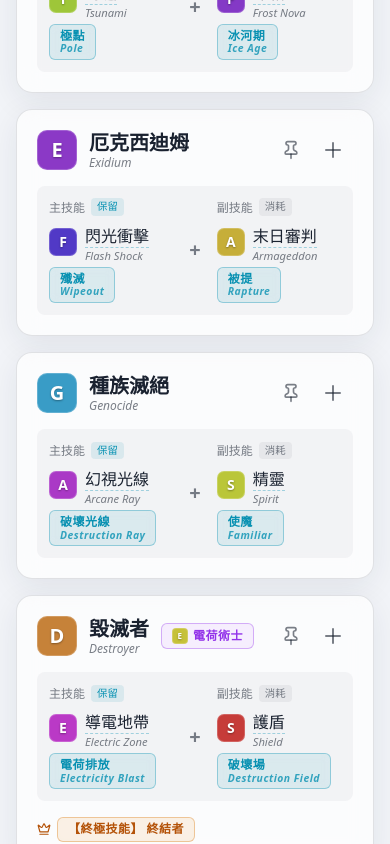
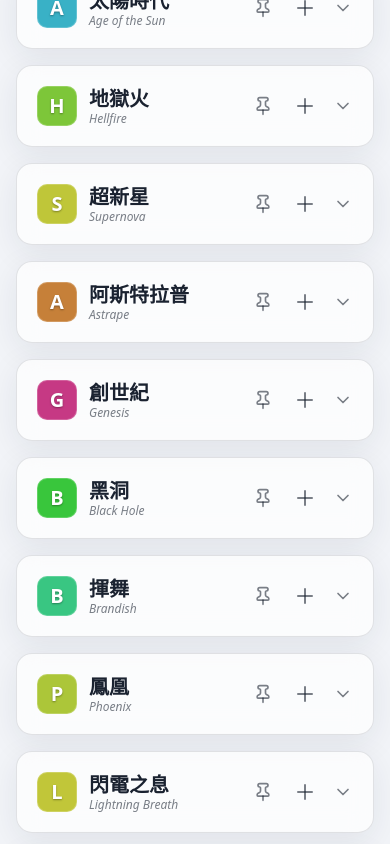
Before and after one commit to s890257s/magic-survival-skill-finder, a Vue app: page /#/ in a window 390 px wide. Shown: the part 940-1784 px from the top of the page. Built offline with nearby package versions, Linux system fonts and the light colour scheme.

Commit message:
修正技能卡排版

```diff
--- a/src/components/SkillCard.vue
+++ b/src/components/SkillCard.vue
@@ -1,6 +1,6 @@
 <script setup>
-import { computed } from 'vue'
-import { Check, Plus, Pin, AlertTriangle, ChevronUp, ChevronDown, Crown, GripVertical } from '@lucide/vue'
+import { computed, ref } from 'vue'
+import { Check, Plus, Pin, AlertTriangle, ChevronDown, Crown, GripVertical } from '@lucide/vue'
 import { useFavoritesStore } from '@/stores/favorites'
 import { usePinnedStore } from '@/stores/pinned'
 import { useToastStore } from '@/stores/toast'
@@ -59,6 +59,7 @@ const pinnedStore = usePinnedStore()
 const toastStore = useToastStore()
 const settingsStore = useSettingsStore()
 const { t } = useI18n()
+const isExpanded = ref(false)
 const isFavorite = computed(() => favoritesStore.isFavorite(props.skill.id))
 const isPinned = computed(() => pinnedStore.isPinned(props.skill.id))
 
@@ -127,9 +128,22 @@ const onSubjectClick = (subjectName) => {
 
 <template>
   <GlassCard class="skill-card" :class="{ 'is-conflict': hasConflict }">
-    <div class="skill-header">
+    <div
+      class="skill-header"
+      @click="isExpanded = !isExpanded"
+      role="button"
+      tabindex="0"
+      :aria-expanded="isExpanded"
+      @keydown.enter="isExpanded = !isExpanded"
+      @keydown.space.prevent="isExpanded = !isExpanded"
+    >
       <div class="name-area">
-        <GameIcon :name="skill.name" category="fusion" :size="40" />
+        <div class="icon-wrapper">
+          <GameIcon :name="skill.name" category="fusion" :size="40" />
+          <div v-if="pinOrder > 0" class="pin-order-badge">
+            #{{ pinOrder }}
+          </div>
+        </div>
         <div class="name-text">
           <div class="skill-title-group">
             <h3 class="skill-name">{{ t(skill.name) }}</h3>
@@ -137,43 +151,22 @@ const onSubjectClick = (subjectName) => {
               skill.name
             }}</span>
           </div>
-          <MagicTag
-            v-if="skill.requirements?.subject"
-            :text="t(skill.requirements.subject)"
-            type="secondary"
-            :class="{ 'clickable-tag': clickableBases }"
-            @click="onSubjectClick(skill.requirements.subject)"
-          >
-            <template #icon>
-              <GameIcon :name="skill.requirements.subject" category="subject" :size="16" />
-            </template>
-          </MagicTag>
         </div>
       </div>
       <div class="header-actions">
-        <div v-if="pinOrder > 0" class="pin-order-badge">
-          #{{ pinOrder }}
-        </div>
-        <div v-if="reorderable" class="drag-handle" aria-label="拖曳排序" title="拖曳排序">
+        <div
+          v-if="reorderable"
+          class="drag-handle"
+          aria-label="拖曳排序"
+          title="拖曳排序"
+          @click.stop
+        >
           <GripVertical :size="20" />
-        </div>
-        <div v-if="reorderable" class="reorder-group">
-          <button
-            class="btn btn-icon"
-            :disabled="isFirst"
-            @click="emit('move', -1)"
-            aria-label="上移"
-          >
-            <ChevronUp :size="18" />
-          </button>
-          <button class="btn btn-icon" :disabled="isLast" @click="emit('move', 1)" aria-label="下移">
-            <ChevronDown :size="18" />
-          </button>
         </div>
         <button
           v-if="pinnable"
           class="pin-btn"
-          @click="togglePin"
+          @click.stop="togglePin"
           :class="{ active: isPinned }"
           :aria-pressed="isPinned"
           :aria-label="isPinned ? '取消頂置' : '頂置顯示'"
@@ -186,7 +179,7 @@ const onSubjectClick = (subjectName) => {
         </button>
         <button
           class="favorite-btn"
-          @click="toggle"
+          @click.stop="toggle"
           :class="{ active: isFavorite }"
           :aria-pressed="isFavorite"
           :aria-label="isFavorite ? '移出配技' : '加入配技'"
@@ -202,11 +195,16 @@ const onSubjectClick = (subjectName) => {
             :size="24"
           />
         </button>
+        <div class="expand-icon" :class="{ 'is-expanded': isExpanded }">
+          <ChevronDown :size="20" color="var(--text-muted)" />
+        </div>
       </div>
     </div>
 
-    <div class="skill-body">
-      <div class="skill-formula">
+    <Transition name="expand">
+      <div v-show="isExpanded" class="skill-content-wrapper">
+        <div class="skill-body">
+          <div class="skill-formula">
         <template v-for="(item, index) in formulaParts" :key="item.label">
           <div v-if="index > 0" class="formula-divider">+</div>
           <div class="formula-item">
@@ -253,10 +251,30 @@ const onSubjectClick = (subjectName) => {
 
     <div class="skill-footer" v-if="skill.requirements?.ultimate">
       <div class="ultimate-area">
-        <Crown :size="14" class="ultimate-icon" />
-        <MagicTag :text="t('ui.card.ultimateSkill', t(skill.requirements.ultimate))" type="gold" />
+        <Crown :size="16" class="ultimate-icon" />
+        <span class="ultimate-text">{{ t('ui.card.ultimateSkill', t(skill.requirements.ultimate)) }}</span>
+        <span class="ultimate-operator">=</span>
+        <MagicTag
+          v-if="skill.requirements.subject"
+          :text="`${t(skill.requirements.subject)} ${t('ui.builder.exportSubject')}`"
+          type="secondary"
+          :class="{ 'clickable-tag': clickableBases }"
+          @click="onSubjectClick(skill.requirements.subject)"
+        >
+          <template #icon>
+            <GameIcon :name="skill.requirements.subject" category="subject" :size="14" />
+          </template>
+        </MagicTag>
+        <span class="ultimate-operator" v-if="skill.requirements.subject && skill.requirements.school">+</span>
+        <MagicTag
+          v-if="skill.requirements.school"
+          :text="`${t(skill.requirements.school)} ${t('ui.builder.exportSchool')}`"
+          type="primary"
+        />
       </div>
     </div>
+      </div>
+    </Transition>
   </GlassCard>
 </template>
 
@@ -278,6 +296,13 @@ const onSubjectClick = (subjectName) => {
   justify-content: space-between;
   align-items: center;
   gap: 8px;
+  cursor: pointer;
+  user-select: none;
+  transition: opacity 0.2s;
+}
+
+.skill-header:hover {
+  opacity: 0.85;
 }
 
 .name-area {
@@ -285,6 +310,12 @@ const onSubjectClick = (subjectName) => {
   align-items: center;
   gap: 12px;
   min-width: 0;
+}
+
+.icon-wrapper {
+  position: relative;
+  display: flex;
+  flex-shrink: 0;
 }
 
 .name-text {
@@ -343,23 +374,55 @@ const onSubjectClick = (subjectName) => {
   flex-shrink: 0;
 }
 
-.reorder-group {
-  display: flex;
-  gap: 2px;
-}
-
 .pin-order-badge {
-  font-size: 0.85rem;
+  position: absolute;
+  top: -6px;
+  left: -6px;
+  font-size: 0.75rem;
   font-weight: 800;
   color: var(--accent-cyan);
-  background: var(--accent-cyan-bg);
-  padding: 2px 8px;
-  border-radius: 6px;
+  background: var(--bg-primary, #1e1e2e);
+  padding: 2px 6px;
+  border-radius: 12px;
   border: 1px solid var(--accent-cyan-border);
+  box-shadow: 0 2px 6px rgba(0, 0, 0, 0.4);
+  z-index: 2;
   display: flex;
   align-items: center;
   justify-content: center;
-  margin-right: 4px;
+  line-height: 1;
+}
+
+.expand-icon {
+  display: flex;
+  align-items: center;
+  justify-content: center;
+  transition: transform 0.3s ease;
+  margin-left: 4px;
+}
+
+.expand-icon.is-expanded {
+  transform: rotate(180deg);
+}
+
+.skill-content-wrapper {
+  display: flex;
+  flex-direction: column;
+  gap: 16px;
+}
+
+.expand-enter-active,
+.expand-leave-active {
+  transition: max-height 0.3s cubic-bezier(0.4, 0, 0.2, 1), opacity 0.3s ease;
+  max-height: 500px;
+  opacity: 1;
+  overflow: hidden;
+}
+
+.expand-enter-from,
+.expand-leave-to {
+  max-height: 0;
+  opacity: 0;
 }
 
 .drag-handle {
@@ -523,11 +586,41 @@ const onSubjectClick = (subjectName) => {
 .ultimate-area {
   display: flex;
   align-items: center;
-  gap: 6px;
+  flex-wrap: nowrap;
+  gap: 4px;
+  background: var(--inset-bg);
+  padding: 6px 8px;
+  border-radius: 8px;
+  width: 100%;
+  overflow-x: auto;
+}
+
+.ultimate-area::-webkit-scrollbar {
+  display: none;
 }
 
 .ultimate-icon {
   color: var(--warning);
+  flex-shrink: 0;
+}
+
+.ultimate-text {
+  font-weight: 700;
+  color: var(--warning);
+  font-size: 0.8rem;
+  text-shadow: 0 0 10px rgba(255, 171, 0, 0.3);
+  white-space: nowrap;
+}
+
+.ultimate-operator {
+  color: var(--text-muted);
+  font-weight: 700;
+  font-size: 0.8rem;
+}
+
+.ultimate-area :deep(.magic-tag) {
+  padding: 2px 6px;
+  font-size: 0.7rem;
 }
 
 :deep(.clickable-tag) {
@@ -541,4 +634,22 @@ const onSubjectClick = (subjectName) => {
   transform: translateY(-2px);
   filter: brightness(1.15);
 }
+
+@media (max-width: 480px) {
+  .skill-formula {
+    flex-direction: column;
+    align-items: stretch;
+    gap: 12px;
+  }
+
+  .formula-item {
+    width: 100%;
+  }
+
+  .formula-divider {
+    text-align: center;
+    padding: 4px 0;
+    line-height: 1;
+  }
+}
 </style>
--- a/src/data/en.json
+++ b/src/data/en.json
@@ -73,7 +73,7 @@
   "ui.card.addedOverLimit": "Added to build ({0}/{1}, over limit)",
   "ui.card.added": "Added '{0}' to build ({1}/{2})",
   "ui.card.baseConflict": "Base skill conflict: {0}",
-  "ui.card.ultimateSkill": "[Ultimate] {0}",
+  "ui.card.ultimateSkill": "[LV99] {0}",
   "ui.select.search": "Search options...",
   "ui.select.placeholder": "Please select",
   "ui.chip.school": "Class: {0}",
--- a/src/data/zh-CN.json
+++ b/src/data/zh-CN.json
@@ -307,7 +307,7 @@
   "ui.card.addedOverLimit": "已加入配技（{0}/{1}，超过常规上限）",
   "ui.card.added": "已将「{0}」加入配技（{1}/{2}）",
   "ui.card.baseConflict": "基础技能重复：{0}",
-  "ui.card.ultimateSkill": "【终极技能】 {0}",
+  "ui.card.ultimateSkill": "【LV99】 {0}",
   "ui.select.search": "搜寻选项...",
   "ui.select.placeholder": "请选择",
   "ui.chip.school": "学派：{0}",
--- a/src/data/zh-TW.json
+++ b/src/data/zh-TW.json
@@ -307,7 +307,7 @@
   "ui.card.addedOverLimit": "已加入配技（{0}/{1}，超過常規上限）",
   "ui.card.added": "已將「{0}」加入配技（{1}/{2}）",
   "ui.card.baseConflict": "基礎技能重複：{0}",
-  "ui.card.ultimateSkill": "【終極技能】 {0}",
+  "ui.card.ultimateSkill": "【LV99】 {0}",
   "ui.select.search": "搜尋選項...",
   "ui.select.placeholder": "請選擇",
   "ui.chip.school": "學派：{0}",
```
